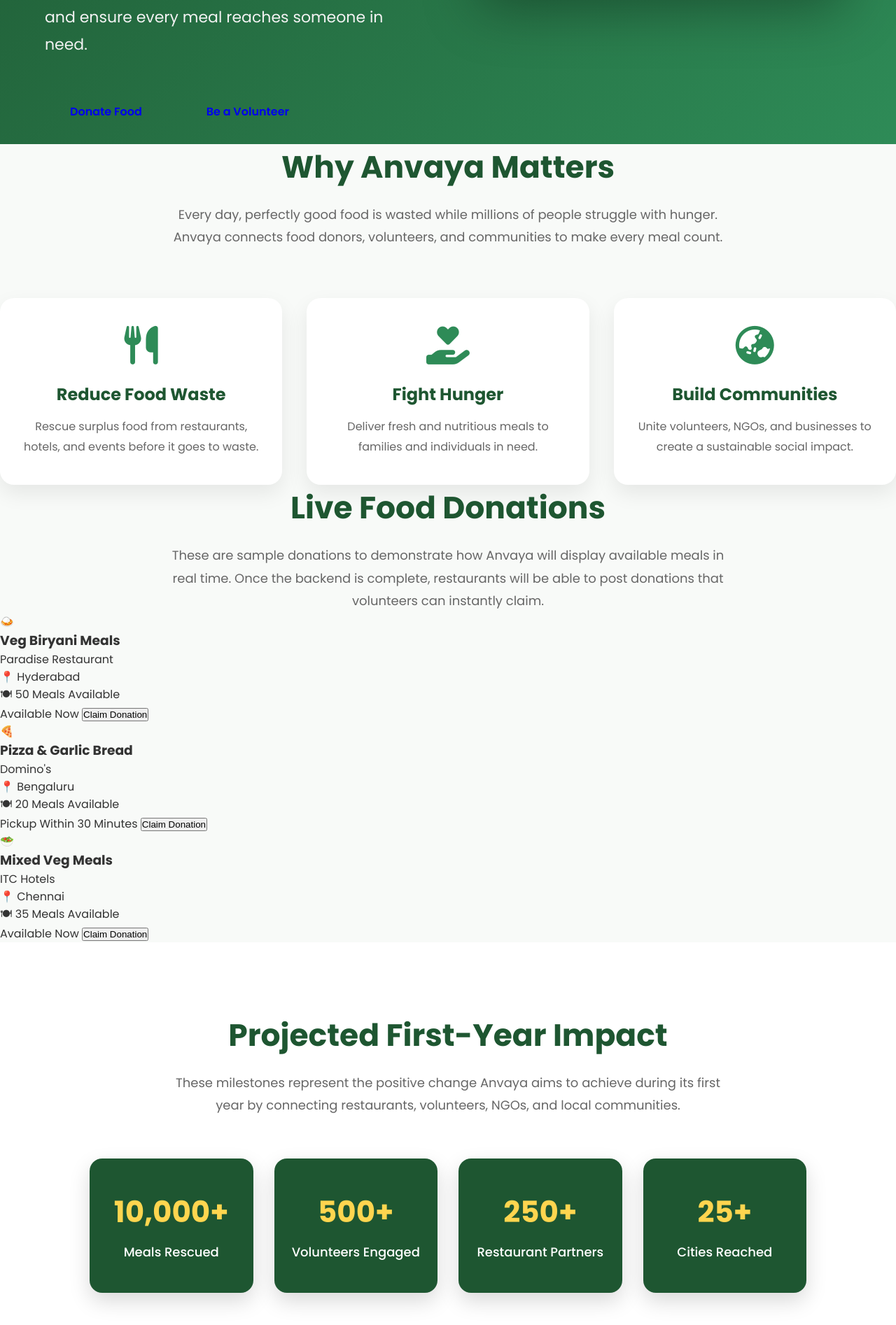
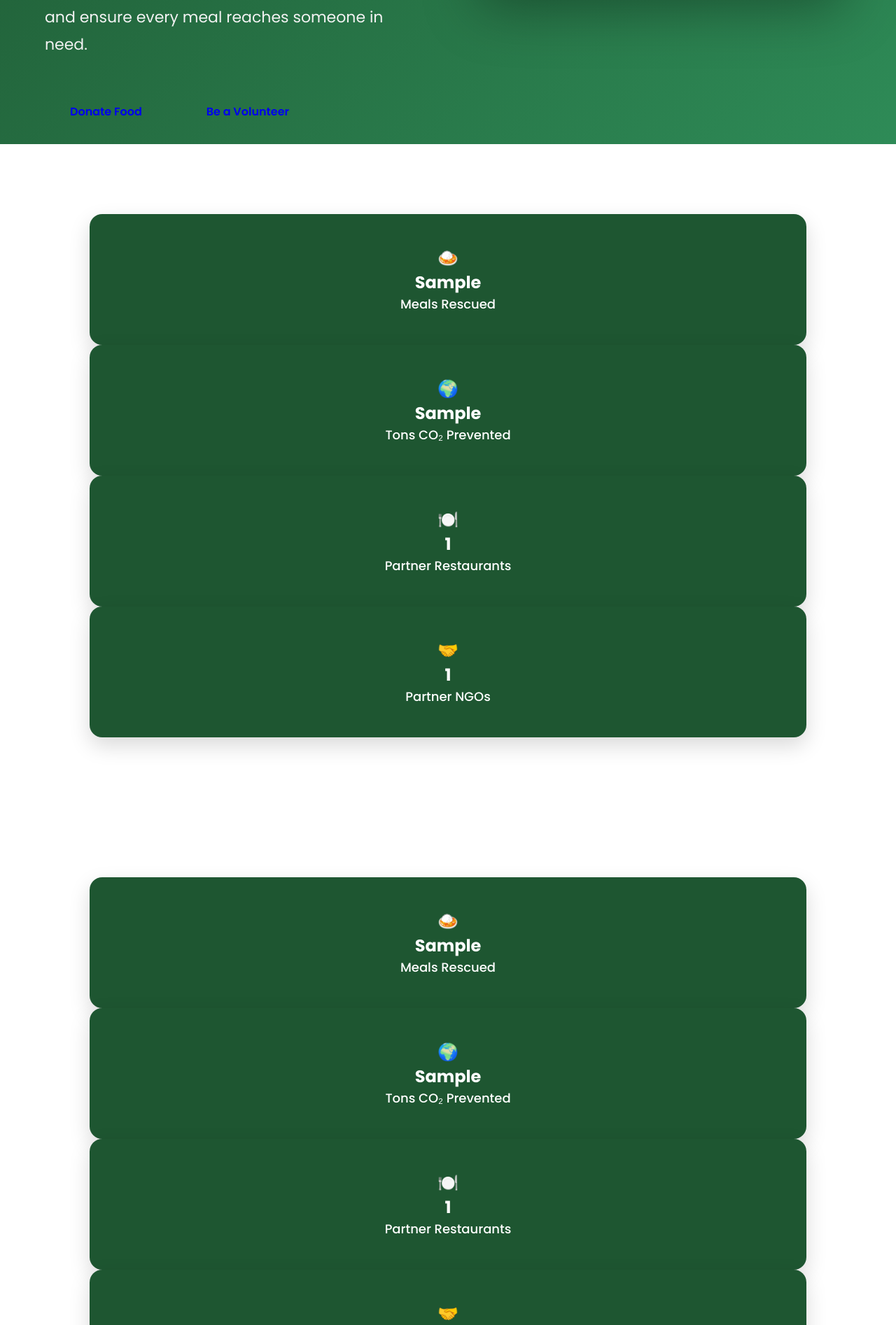
Before and after one commit to apoorvagit-me/Anvaya, a Python web app: template templates/index.html in a window 1280 px wide. Shown: the part 594-2488 px from the top of the page at 70% size. Before the commit the page ends 2460 px from the top, so only its background shows below. Run offline with Jinja, Linux system fonts and the light colour scheme; the template is opened without the code that fills it: most values are stand-ins (such as "Sample title", 1, 10 or a date in 2020).

```diff
--- a/templates/index.html
+++ b/templates/index.html
@@ -97,6 +97,62 @@ and ensure every meal reaches someone in need.
     </div>
 
 </header>
+
+<section class="impact">
+
+    <div class="impact-card">
+        <h2>🍛</h2>
+        <h1>{{ meals_rescued }}</h1>
+        <p>Meals Rescued</p>
+    </div>
+
+    <div class="impact-card">
+        <h2>🌍</h2>
+        <h1>{{ carbon_saved_tons }}</h1>
+        <p>Tons CO₂ Prevented</p>
+    </div>
+
+    <div class="impact-card">
+        <h2>🍽️</h2>
+        <h1>{{ restaurant_count }}</h1>
+        <p>Partner Restaurants</p>
+    </div>
+
+    <div class="impact-card">
+        <h2>🤝</h2>
+        <h1>{{ ngo_count }}</h1>
+        <p>Partner NGOs</p>
+    </div>
+
+</section>
+
+<section class="impact">
+
+    <div class="impact-card">
+        <h2>🍛</h2>
+        <h1>{{ meals_rescued }}</h1>
+        <p>Meals Rescued</p>
+    </div>
+
+    <div class="impact-card">
+        <h2>🌍</h2>
+        <h1>{{ carbon_saved_tons }}</h1>
+        <p>Tons CO₂ Prevented</p>
+    </div>
+
+    <div class="impact-card">
+        <h2>🍽️</h2>
+        <h1>{{ restaurant_count }}</h1>
+        <p>Partner Restaurants</p>
+    </div>
+
+    <div class="impact-card">
+        <h2>🤝</h2>
+        <h1>{{ ngo_count }}</h1>
+        <p>Partner NGOs</p>
+    </div>
+
+</section>
 
 <!-- ================= WHY ANVAYA ================= -->
 
```
Also changed, not shown: app.py (+53 -2 lines), static/css/style.css (+36 -0 lines).
